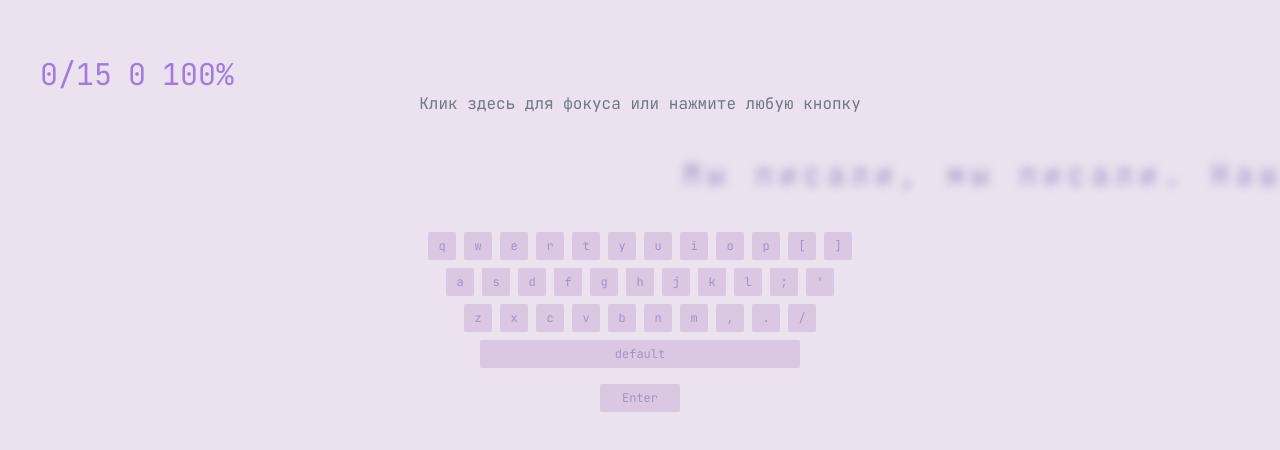
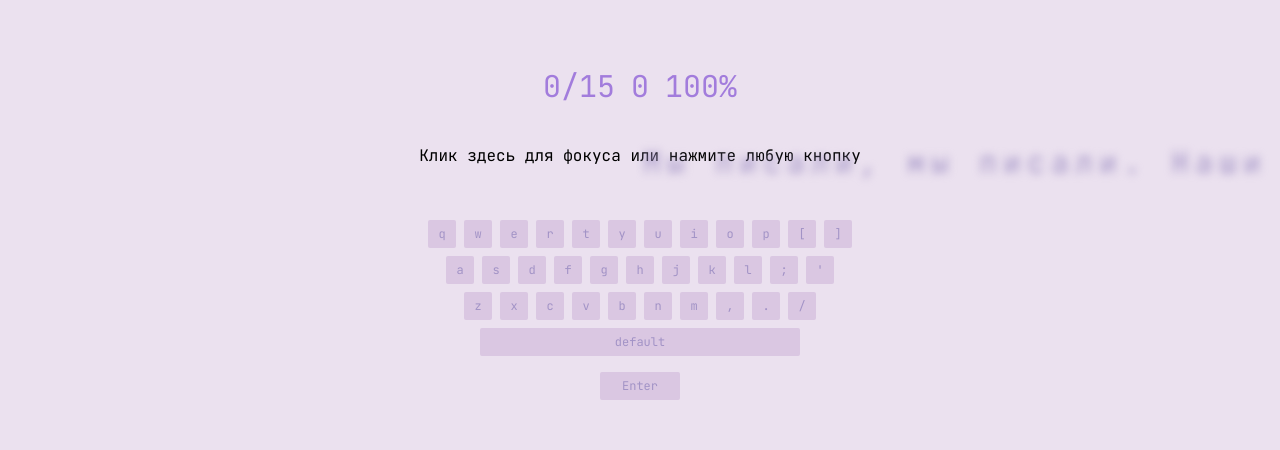
Before and after one commit to kirillmihalych/code-type, a Vue app: page / in a window 1280 px wide. Shown: the part 166-616 px from the top of the page. Built offline with nearby package versions, Linux system fonts and the light colour scheme; what @tanstack/vue-query would draw is missing.

Commit message:
restructure styles in app

```diff
--- a/src/App.vue
+++ b/src/App.vue
@@ -1,13 +1,11 @@
 <template>
   <main
-    class="lil-dragon bg-secondary font-jet-brains grid place-content-center h-dvh"
+    class="lil-dragon bg-secondary font-jet-brains grid place-content-center place-items-center h-dvh"
   >
-    <div class="text-center font-bold text-2xl text-gray-600">
     <CountdownTimer
       :start="isTimerStarted"
       @result-time="(seconds) => setResultTime(seconds)"
     />
-    </div>
     <ResultsDisplay
       :total-words-amount="totalWords"
       :written-chars-amount="writtenCharsAmount"
@@ -16,28 +14,11 @@
       :wpm="displayedWpm"
       :mistakes="mistakes.length"
     />
-    <div class="grid grid-cols-1 overflow-hidden">
-      <div
-        v-show="!isInputFocused"
-        class="row-start-1 col-start-1 self-center m-auto text-gray-600 opacity-75"
-      >
-        Клик здесь для фокуса или нажмите любую кнопку
-      </div>
-      <!-- relative row-start-1 col-start-1 whitespace-pre p-10-->
-      <!-- style="width: 200vw" -->
-      <!-- transition-all -->
     <div
       ref="carret-parent"
-        class="w-dvw p-10 flex gap-6 overflow-hidden"
-        :class="[isInputFocused ? 'blur-none' : 'blur-sm']"
+      class="relative w-dvw py-10 flex gap-6 overflow-hidden"
       @click="setFocus"
     >
-        <!-- :style="{
-          marginLeft: calc(50 % -(tapeMarginLeft + 'px')),
-        }" -->
-        <!-- :style="{
-          marginLeft: tapeMarginLeft === 0 ? 50 + '%' : tapeMarginLeft + 'px',
-        }" -->
       <div
         ref="carret"
         v-show="isInputFocused"
@@ -47,7 +28,7 @@
           border-radius: 4px;
           height: 36px;
           /* top: 50%; */
-            left: calc(50% + 40px);
+          left: calc(50%);
         "
         class="transition-[left,top] motion-reduce:transition-none motion-safe:animate-blink bg-caret"
       ></div>
@@ -55,15 +36,19 @@
             left: carretCoordinates.left + 'px',
             top: carretCoordinates.top + 'px',
           }" -->
+      <div v-show="!isInputFocused" class="absolute w-full text-center">
+        Клик здесь для фокуса или нажмите любую кнопку
+      </div>
       <div
-          class="words-wrapper flex gap-6 transition-all"
+        class="words-wrapper text-3xl text-primary flex gap-6 transition-all"
+        :class="[isInputFocused ? 'blur-none' : 'blur-sm']"
         :style="{ marginLeft: testMarginLeft }"
       >
         <div
           v-for="(word, i) in wordsQueue"
           ref="words"
           :key="i"
-            class="word flex text-3xl text-primary"
+          class="word flex"
         >
           <span
             v-for="(letter, idx) in word"
@@ -104,7 +89,6 @@
           placeholder="Начни писать, чтобы начать тест"
         />
       </form>
-      </div>
     </div>
     <KeymapLayout />
     <div>
```
Lines whose indentation alone changed are shown as unchanged.
